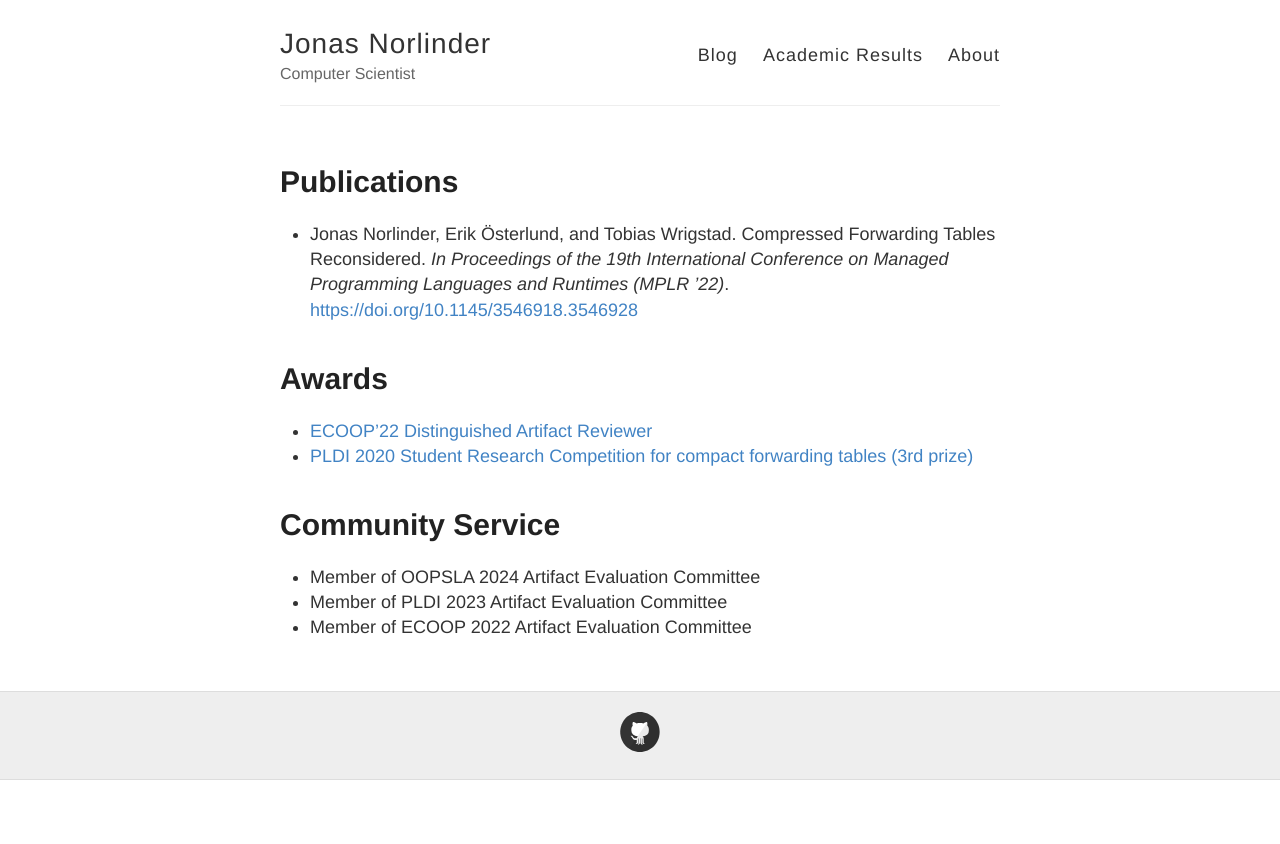
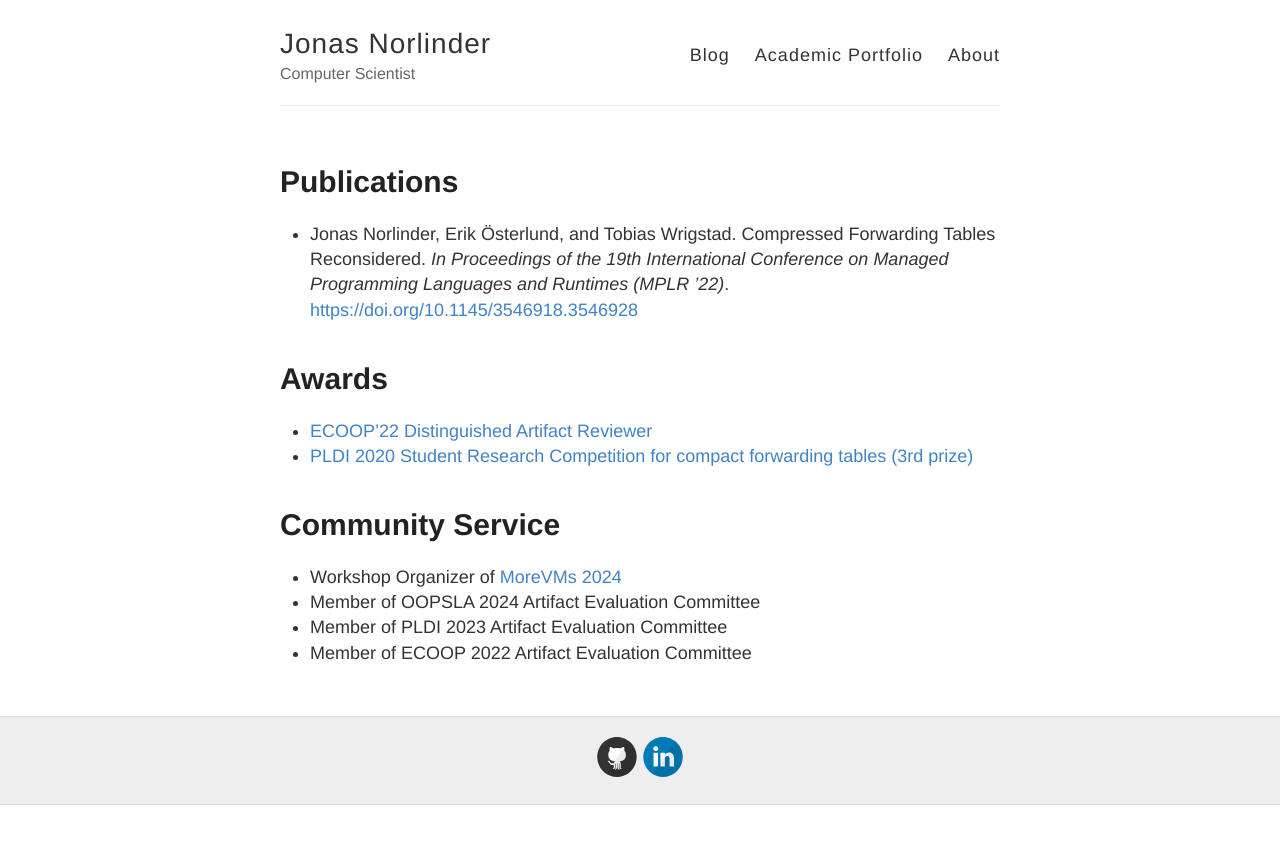
Before and after one commit to JonasNorlinder/jonasnorlinder.github.io, a Jekyll site: the page built from academia.md, in a window 1280 px wide. Shown: the top 844 px of the page. Built offline with Jekyll 4.4.1, drawn with Linux system fonts in a browser that asks for light colours.

Commit message:
Add LinkedIn and change title

```diff
--- a/_config.yml
+++ b/_config.yml
@@ -24,7 +24,7 @@ footer-links:
   github: JonasNorlinder
   googleschoolar: #V9HrQjkAAAAJ
   instagram:
-  linkedin:
+  linkedin: jonas-norlinder-521157106/?locale=en_US
   pinterest:
   rss: # just type anything here for a working RSS icon
   twitter:
--- a/_layouts/default.html
+++ b/_layouts/default.html
@@ -24,7 +24,7 @@
 
           <nav>
             <a href="{{ site.baseurl }}/">Blog</a>
-            <a href="{{ site.baseurl }}/academic_results">Academic Results</a>
+            <a href="{{ site.baseurl }}/academic-portfolio">Academic Portfolio</a>
             <a href="{{ site.baseurl }}/about">About</a>
           </nav>
         </header>
--- a/academia.md
+++ b/academia.md
@@ -1,7 +1,7 @@
 ---
-title: Academic Results
+title: Academic Portfolio
 layout: post-no-title
-permalink: /academic_results/
+permalink: /academic-portfolio/
 ---
 # Publications
 
@@ -15,6 +15,7 @@ permalink: /academic_results/
 
 # Community Service
 
+* Workshop Organizer of [MoreVMs 2024](https://2024.programming-conference.org/home/MoreVMs-2024)
 * Member of OOPSLA 2024 Artifact Evaluation Committee
 * Member of PLDI 2023 Artifact Evaluation Committee
 * Member of ECOOP 2022 Artifact Evaluation Committee
```
